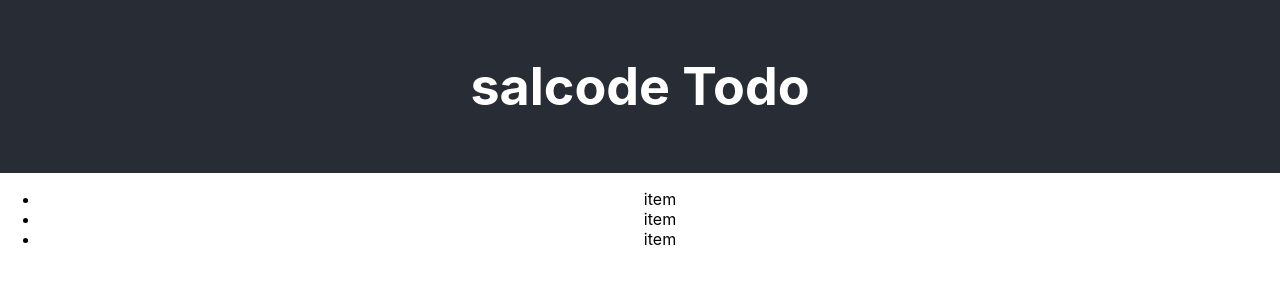
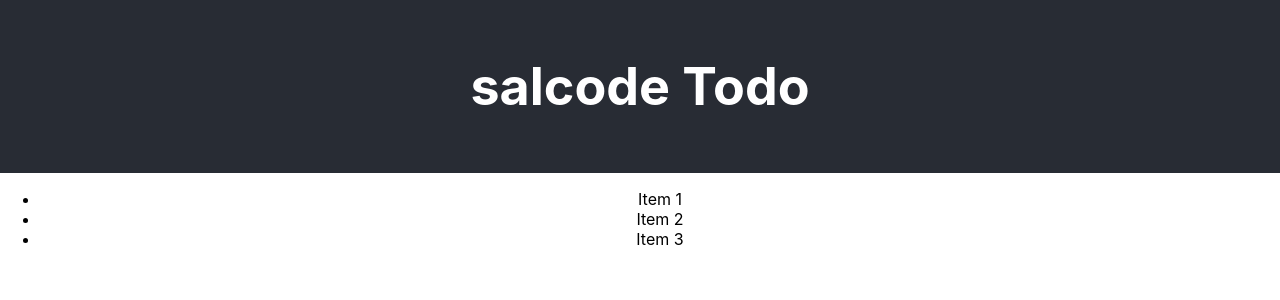
Before and after one commit to salcode/salcode-todo, a React (Create React App) app: page / in a window 1280 px wide. Shown: the top 300 px of the page. Built offline with nearby package versions, Linux system fonts and the light colour scheme.

Commit message:
Add 'name' prop to ListItem
Add 'name' prop to ListItem and use it to pass in the name value.

This corrects our rendering of the list (in a previous iteration we were
missing the individual numbers of the items).

See #1

```diff
--- a/src/TodoList/ListItem/index.js
+++ b/src/TodoList/ListItem/index.js
@@ -1,6 +1,6 @@
-function ListItem() {
+function ListItem({name}) {
   return (
-    <li>item</li>
+    <li>{`${name}`}</li>
   );
 }
 
--- a/src/TodoList/index.js
+++ b/src/TodoList/index.js
@@ -3,9 +3,9 @@ import ListItem from './ListItem';
 function TodoList() {
   return (
     <ul className="todo-list">
-      <ListItem />
-      <ListItem />
-      <ListItem />
+      <ListItem name="Item 1" />
+      <ListItem name="Item 2" />
+      <ListItem name="Item 3" />
     </ul>
   );
 }
```
